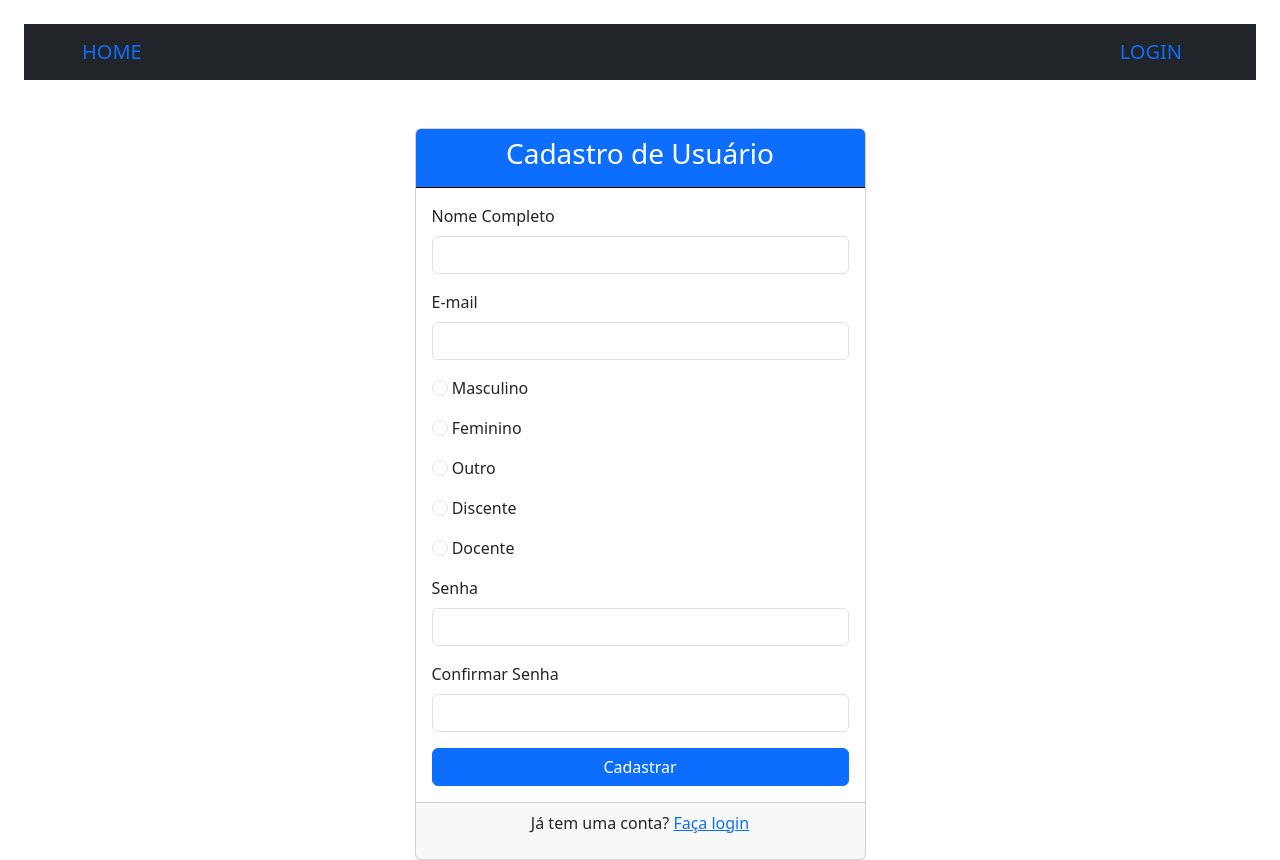
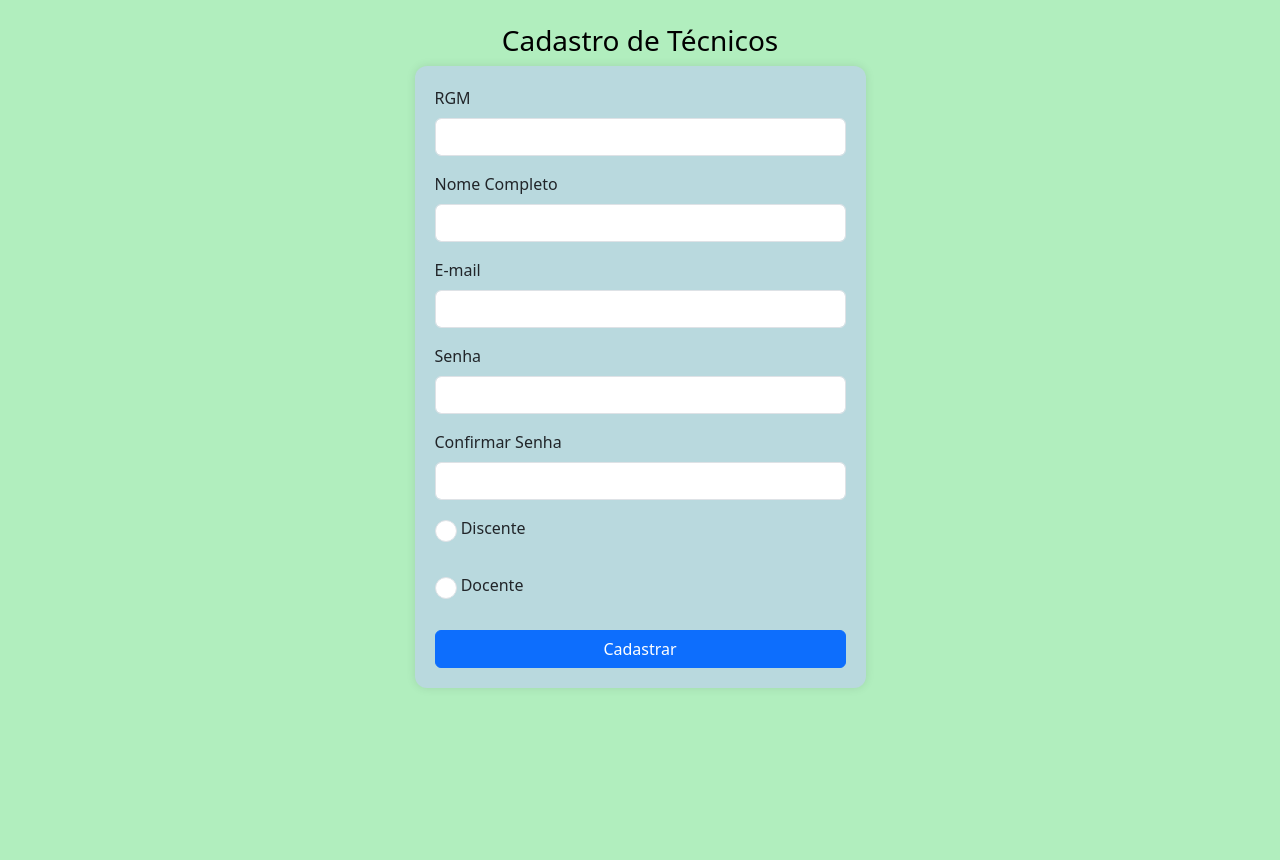
Before and after one commit to WellingtonEspinarde/Equipe_microbiologia2, a PHP site: page /Cadastro.php in a window 1280 px wide. After the commit the page ends 688 px from the top, so only its background shows below. Run offline with PHP 8.4, Linux system fonts and the light colour scheme.

Commit message:
Ajustando Telas  e form

```diff
--- a/Conector/Conexao.php
+++ b/Conector/Conexao.php
@@ -1,5 +1,5 @@
 <?php
-
+/*
 $hostname = "localhost";
 $bancodedados = "usuario"
 $usuario = "root";
@@ -15,5 +15,5 @@ if ($conect ->connect_errno ){
     echo " Conexão Bem Sucedida!"
 }
 
-
+*/
 ?>
--- a/Dao/ConnectionFactory.php
+++ b/Dao/ConnectionFactory.php
@@ -1,5 +1,5 @@
 <?php
-/*class ConnectionFactory { // padrão singleton
+class ConnectionFactory { // padrão singleton
     static $connection;
 
     public static function getConnection() {
@@ -21,5 +21,5 @@
 
         return self::$connection;
     }
-}*/
+}
 ?>
--- a/Views/Cadastro.php
+++ b/Views/Cadastro.php
@@ -5,30 +5,37 @@
     <meta name="viewport" content="width=device-width, initial-scale=1.0">
     <title>Cadastro de Usuário</title>
     <link href="https://cdn.jsdelivr.net/npm/bootstrap@5.3.3/dist/css/bootstrap.min.css" rel="stylesheet" integrity="sha384-QWTKZyjpPEjISv5WaRU9OFeRpok6YctnYmDr5pNlyT2bRjXh0JMhjY6hW+ALEwIH" crossorigin="anonymous">
+    <link rel="stylesheet" href="style.css">
 </head>
 
 <body>
-
-    <div class="conteiner p-4">
-        <nav class="navbar bg-dark ">
+           <!-- sem borde/
+     <div class="conteiner p-4">
+        <nav class="navbar" background-color:rgb 177, 238, 190 >
             <div class="container">
-                <a href="Home.php" class="navbar-brand text-primary d-flex align-items-center">HOME</a>
-                <a href="login.php" class="navbar-brand text-primary d-flex align-items-center">LOGIN</a>
+                <a href="Home.php" class="navbar-brand text-black">HOME</a>
+                <a href="login.php" class="navbar-brand text-black">LOGIN</a>
             </div>
         </nav>
-    </div>
-
-    <div class="container">
+    </div>css-->
+    <div class="container sem-borda">
         <div class="row justify-content-center mt-4">
             <div class="col-md-5">
-                <div class="card">
-                    <div class="card-header bg-primary text-white text-center border-black">
-                        <h3>Cadastro de Usuário</h3>
+                <div class="form">
+                    <div class="card-header text-black text-center border-black">
+                        <h3>Cadastro de Técnicos</h3>
+
                     </div>
 
 
-                    <div class="card-body">
+                    <div class="card-body formulario-padrao">
                         <form action="#" method="POST">
+
+                            <div class="mb-3">
+                                <label for="rgm" class="form-label">RGM</label>
+                                <input type="text" class="form-control" id="rgm" name="rgm" required>
+                            </div>
+
                             <div class="mb-3">
                                 <label for="nome" class="form-label">Nome Completo</label>
                                 <input type="text" class="form-control" id="nome" name="nome" required>
@@ -41,19 +48,15 @@
                             </div>
 
                             <div class="mb-3">
-                                <input type="radio" class="form-check-input" name="genero" value="M">
-                                <label for="genero" class="form-check-label">Masculino</label>
-                              </div>
+                                <label for="senha" class="form-label">Senha</label>
+                                <input type="password" class="form-control" id="senha" name="senha" required>
+                            </div>
 
-                              <div class="mb-3">
-                                <input type="radio" class="form-check-input" name="genero" value="F">
-                                <label for="genero" class="form-check-label">Feminino</label>
-                              </div>
 
-                              <div class="mb-3">
-                                <input type="radio" class="form-check-input" name="genero" value="O">
-                                <label for="genero" class="form-check-label">Outro</label>
-                              </div>
+                            <div class="mb-3">
+                                <label for="confirma_senha" class="form-label">Confirmar Senha</label>
+                                <input type="password" class="form-control" id="confirma_senha" name="confirma_senha" required>
+                            </div>
 
                               <div class="mb-3">
                                 <input type="radio" class="form-check-input" name="Func" value="ALUN">
@@ -65,26 +68,13 @@
                                 <label for="PROFESOR" class="form-check-label">Docente</label>
                               </div>
 
-                            <div class="mb-3">
-                                <label for="senha" class="form-label">Senha</label>
-                                <input type="password" class="form-control" id="senha" name="senha" required>
-                            </div>
-
-
-                            <div class="mb-3">
-                                <label for="confirma_senha" class="form-label">Confirmar Senha</label>
-                                <input type="password" class="form-control" id="confirma_senha" name="confirma_senha" required>
-                            </div>
-
-
                             <div class="d-grid">
                                 <button type="submit" class="btn btn-primary">Cadastrar</button>
                             </div>
+
                         </form>
                     </div>
-                    <div class="card-footer text-center">
-                        <p>Já tem uma conta? <a href="Login.html">Faça login</a></p>
-                    </div>
+
                 </div>
             </div>
         </div>
--- a/Views/EsqueciSenha.php
+++ b/Views/EsqueciSenha.php
@@ -5,6 +5,7 @@
   <meta charset="UTF-8">
   <meta name="viewport" content="width=device-width, initial-scale=1.0">
   <link href="https://cdn.jsdelivr.net/npm/bootstrap@5.3.3/dist/css/bootstrap.min.css" rel="stylesheet" integrity="sha384-QWTKZyjpPEjISv5WaRU9OFeRpok6YctnYmDr5pNlyT2bRjXh0JMhjY6hW+ALEwIH" crossorigin="anonymous">
+  <link rel="stylesheet" href="style.css">
   <title>Esqueci minha senha</title>
 </head>
 
@@ -13,7 +14,7 @@
   <div class="container">
     <div class="row">
       <div class="col mb-3"></div>
-      <div class="col-5 border mt-5 bg-light p-5">
+      <div class="card-header text-black text-center border-black">
         <h1 class="display-3">Recuperar Conta</h1>
         <form action="EsqueciSenha.html" method="post">
           <div class="mb-3">
--- a/Views/LoginTecnico.php
+++ b/Views/LoginTecnico.php
@@ -5,14 +5,17 @@
   <meta charset="UTF-8">
   <meta name="viewport" content="width=device-width, initial-scale=1.0">
   <link href="https://cdn.jsdelivr.net/npm/bootstrap@5.3.3/dist/css/bootstrap.min.css" rel="stylesheet">
+  <link rel="stylesheet" href="style.css">
+  <link rel="stylesheet" href="style.css">
   <title>Login Técnico</title>
 </head>
+
 
 <body>
 
   <div class="container">
     <div class="row justify-content-center">
-      <div class="col-md-5 border mt-5 bg-light p-5 text-center">
+      <div class="card-header text-black text-center border-black">
         <h1 class="display-4 mb-4">Login</h1>
         <form action="ValidaTecnico.php" method="post">
           <div class="mb-3 text-start">
--- a/Views/PainelTecnico.php
+++ b/Views/PainelTecnico.php
@@ -3,6 +3,7 @@
 <head>
   <meta charset="UTF-8">
   <title>Painel do Técnico</title>
+  <link rel="stylesheet" href="style.css">
   <link href="https://cdn.jsdelivr.net/npm/bootstrap@5.3.3/dist/css/bootstrap.min.css" rel="stylesheet">
 </head>
 <body class="bg-light">
--- /dev/null
+++ b/Views/style.css
@@ -0,0 +1,41 @@
+body{
+    background-color: rgb(177, 238, 190);
+}
+
+ .sem-borda {
+  border: none !important;
+}
+
+/* estilos.css */
+form {
+  background-color: rgb(185, 217, 222);
+  padding: 20px;
+  border-radius: 12px;
+  box-shadow: 0 0 10px rgba(0, 0, 0, 0.1);
+  max-width: 600px;
+  margin: auto;
+}
+
+form input,
+form select,
+form textarea {
+  margin-bottom: 15px;
+  border-radius: 6px;
+  border: 1px solid #ccc;
+  padding: 10px;
+  width: 100%;
+}
+
+form button {
+  background-color: #1565c0;
+  color: white;
+  border: none;
+  padding: 12px;
+  border-radius: 6px;
+  cursor: pointer;
+  width: 100%;
+}
+
+form button:hover {
+  background-color: #0d47a1;
+}
```
Also changed, not shown: Views/Home.php (+35 -11 lines), Views/LoginPaciente.php (+10 -8 lines), Views/Imagem/cientista-de-perto-usando-microscopio_23-2148882096.avif (deleted), Views/Imagem/cientista_microbiologia_1_pipeta.png (added), Views/Imagem/cientista_microbiologia_2_petri.png (added), Views/Imagem/cientista_microbiologia_3_anotando.png (added), Views/Imagem/cientista_microbiologia_4_microscopio.png (added), Views/Imagem/cientista_microbiologia_5_frasco.png (added), Views/Imagem/cientista_microbiologia_6_computador.png (added), Views/Imagem/mulher-trabalhando-em-laboratorio_23-2148824172.avif (deleted), Views/Imagem/um-cientista-embacado-segurando-uma-placa-de-petri_23-2148882109.avif (deleted).
